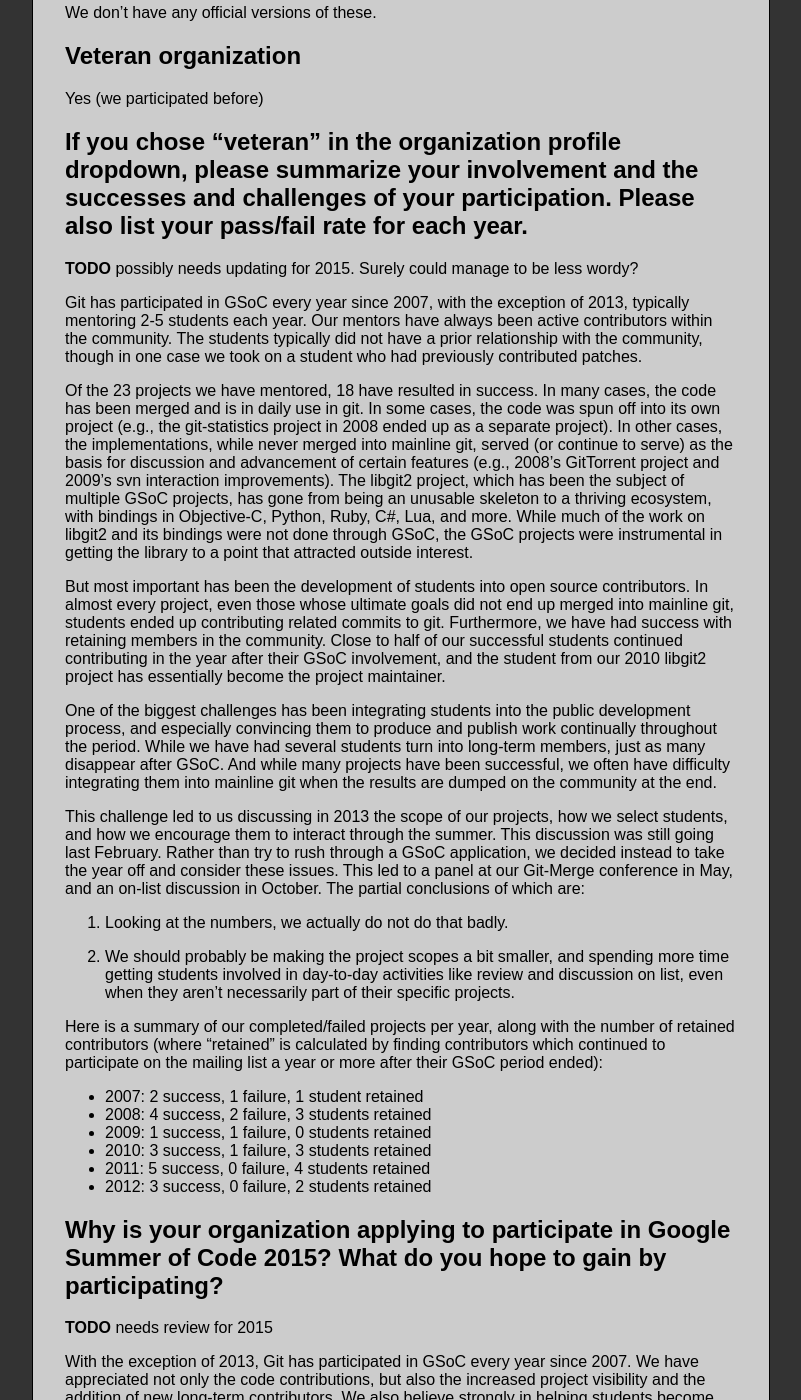
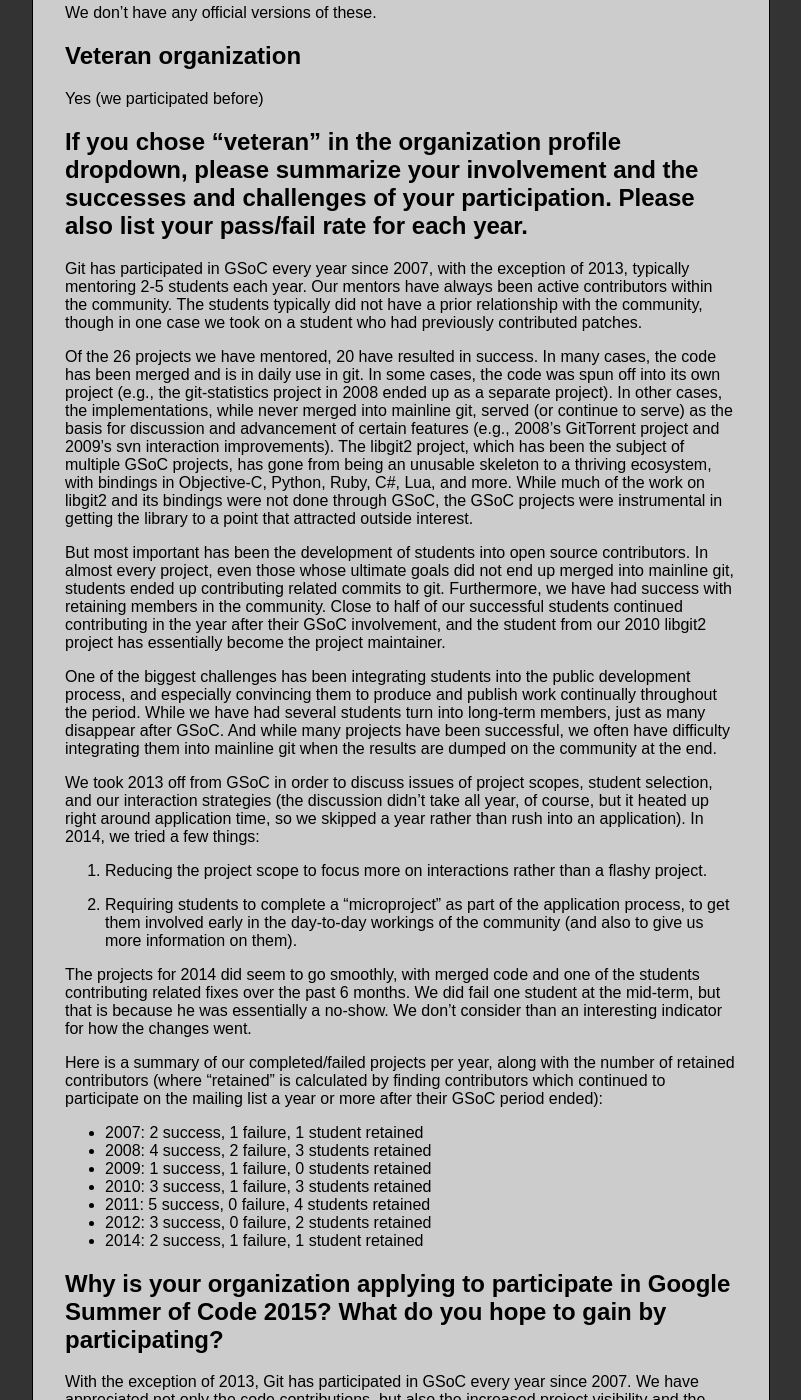
Before and after one commit to git/git.github.io, a Jekyll site: the page built from SoC-2015-Org-Application.md, in a window 1280 px wide and 1400 px high, scrolled down 1064 px. Shown: the whole window, without its empty margins (308-1109 px from the left). Built offline with Jekyll 4.4.1, drawn with Linux system fonts in a browser that asks for light colours; Markdown is read by kramdown in place of the engine named in the settings; some of the changed text lies outside the part shown.

Commit message:
soc-2015-application: review and updates for 2015

```diff
--- a/SoC-2015-Org-Application.md
+++ b/SoC-2015-Org-Application.md
@@ -58,15 +58,13 @@
 
 ## If you chose "veteran" in the organization profile dropdown, please summarize your involvement and the successes and challenges of your participation. Please also list your pass/fail rate for each year.
 
-**TODO** possibly needs updating for 2015. Surely could manage to be less wordy?
-
 Git has participated in GSoC every year since 2007, with the exception
 of 2013, typically mentoring 2-5 students each year. Our mentors have
 always been active contributors within the community. The students
 typically did not have a prior relationship with the community, though
 in one case we took on a student who had previously contributed patches.
 
-Of the 23 projects we have mentored, 18 have resulted in success. In
+Of the 26 projects we have mentored, 20 have resulted in success. In
 many cases, the code has been merged and is in daily use in git. In some
 cases, the code was spun off into its own project (e.g., the
 git-statistics project in 2008 ended up as a separate project). In other
@@ -97,20 +95,25 @@
 difficulty integrating them into mainline git when the results are
 dumped on the community at the end.
 
-This challenge led to us discussing in 2013 the scope of our projects,
-how we select students, and how we encourage them to interact through
-the summer.  This discussion was still going last February. Rather than
-try to rush through a GSoC application, we decided instead to take the
-year off and consider these issues. This led to a panel at our Git-Merge
-conference in May, and an on-list discussion in October. The partial
-conclusions of which are:
+We took 2013 off from GSoC in order to discuss issues of project scopes,
+student selection, and our interaction strategies (the discussion didn't
+take all year, of course, but it heated up right around application
+time, so we skipped a year rather than rush into an application).
+In 2014, we tried a few things:
 
-  1. Looking at the numbers, we actually do not do that badly.
+  1. Reducing the project scope to focus more on interactions rather
+     than a flashy project.
 
-  2. We should probably be making the project scopes a bit smaller, and
-     spending more time getting students involved in day-to-day
-     activities like review and discussion on list, even when they
-     aren't necessarily part of their specific projects.
+  2. Requiring students to complete a "microproject" as part of the
+     application process, to get them involved early in the day-to-day
+     workings of the community (and also to give us more information on
+     them).
+
+The projects for 2014 did seem to go smoothly, with merged code and one
+of the students contributing related fixes over the past 6 months. We
+did fail one student at the mid-term, but that is because he was
+essentially a no-show. We don't consider than an interesting indicator
+for how the changes went.
 
 Here is a summary of our completed/failed projects per year, along with
 the number of retained contributors (where "retained" is calculated by
@@ -123,10 +126,9 @@
  - 2010: 3 success, 1 failure, 3 students retained
  - 2011: 5 success, 0 failure, 4 students retained
  - 2012: 3 success, 0 failure, 2 students retained
+ - 2014: 2 success, 1 failure, 1 student retained
 
 ## Why is your organization applying to participate in Google Summer of Code 2015? What do you hope to gain by participating?
-
-**TODO** needs review for 2015
 
 With the exception of 2013, Git has participated in GSoC every year
 since 2007. We have appreciated not only the code contributions, but
@@ -137,11 +139,9 @@
 
 ## How many potential mentors do you have for this year's program? What criteria did you use to select them?
 
-**TODO** needs review and certainly number updates for 2015
-
-We have 7 mentors related to specific projects, and a number of people
-in both the git-core and libgit2 projects who are available to help
-assist or backup mentors.
+We have 3 potential mentors this year. This is a smaller number than in
+previous years, and we expect to take a correspondingly smaller number
+of projects (probably only 1 or 2).
 
 All mentors are volunteers for the specific projects that they can
 contribute the most to (i.e., ones that meet their interests and
@@ -154,8 +154,6 @@
 expected of a student working on a Google Summer of Code project.
 
 ## What is your plan for dealing with disappearing students?
-
-**TODO** needs review for 2015
 
 We think that the most important part of GSoC is integrating the student
 into the normal communication channels used by other project
@@ -173,23 +171,19 @@
 
 ## What is your plan for dealing with disappearing mentors?
 
-**TODO** needs review for 2015
-
-Most of our projects have more than one mentor available. In the
-unlikely event that a mentor disappears during the summer, another
-mentor can step in. By keeping student progress public and reviewed on
+We plan to take fewer projects than we have as mentors, so that the
+remainder can act as backups. Most of our projects can be mentored by
+any of the mentors, and by keeping student progress public and reviewed on
 the list, there's a good chance that another mentor (or the community at
 large) can pick up the slack. We try to keep the "bus factor" high for
 regular development, and we should do it for mentors, too.
 
 ## What steps will you take to encourage students to interact with your project's community before, and during the program?
 
-**TODO** needs review for 2015
-
 Students will be required to join the main development mailiing list and
 post their patches for discussion. All current contributors already do
 this, so students will be able to see experienced hands performing the
-same tasks and learn by example. We also feel that the list based
+same tasks and learn by example. We also feel that the list-based
 discussions will help the student to become and stay a member of the
 community.
 
```
